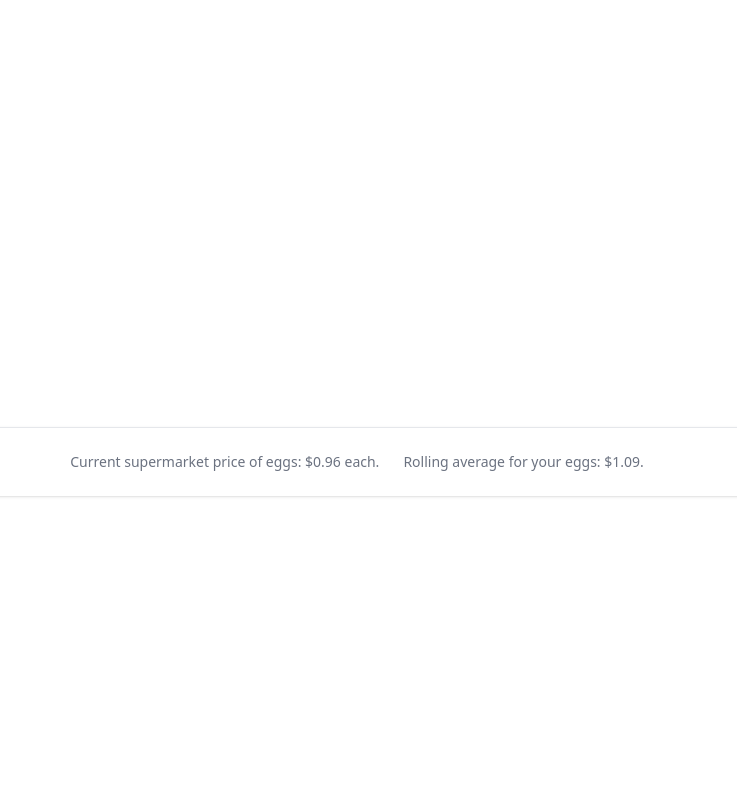
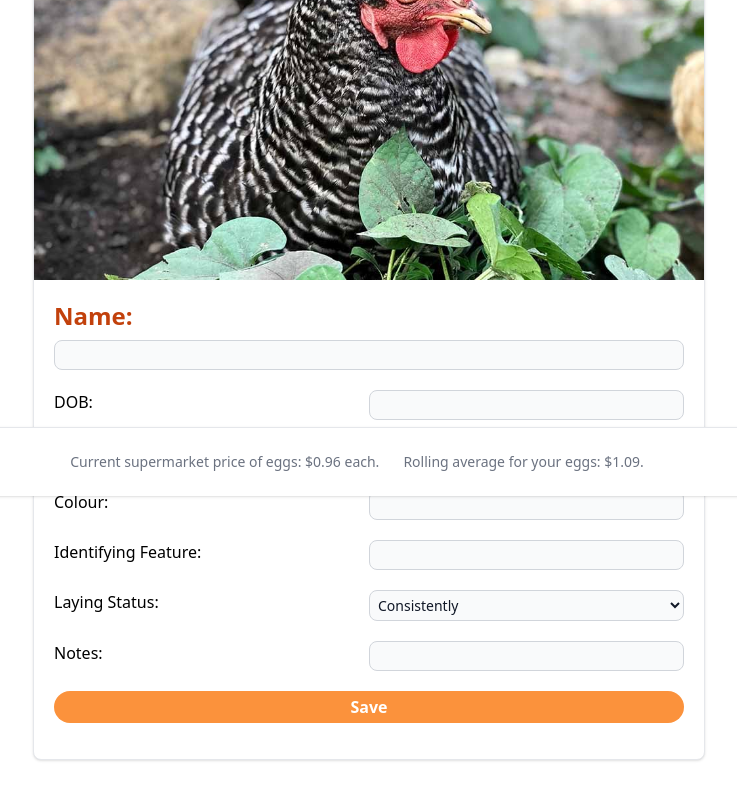
Before and after one commit to eleanor-tosh/chicken-app, a React (Create React App) app: page /edithens in a window 1280 px wide. Shown: the part 304-1104 px from the top of the page, without its empty margins (271-1008 px from the left). Before the commit the page ends 800 px from the top, so only its background shows below. Built offline with nearby package versions, Linux system fonts and the light colour scheme.

Commit message:
edit chicken form

```diff
--- a/src/App.js
+++ b/src/App.js
@@ -10,6 +10,7 @@ import Prices from './pages/Prices.jsx'
 import YourHens from './pages/YourHens.jsx'
 import Recipes from './pages/Recipes.jsx'
 import Record from './pages/Record.jsx'
+import EditHens from './pages/EditHens.jsx'
 
 function App() {
   const [inputResult, setInputData] = useState({
@@ -63,6 +64,7 @@ function App() {
           <Route path="/hens" element={<YourHens />} />
           <Route path="/recipes" element={<Recipes />} />
           <Route path="/record" element={<Record />} />
+          <Route path="/edithens" element={<EditHens />} />
         </Routes>
       </Router>
       <div>
--- a/src/components/Navbar.jsx
+++ b/src/components/Navbar.jsx
@@ -49,7 +49,7 @@ function Navbar() {
                   href="/hens"
                   class="block py-2 pl-3 pr-4 text-gray-700 rounded hover:bg-gray-100 md:hover:bg-transparent md:border-0 md:hover:text-green-700 md:p-0"
                 >
-                  Your Hens
+                  My Hens
                 </a>
               </li>
               <li>
--- /dev/null
+++ b/src/pages/EditHens.jsx
@@ -0,0 +1,84 @@
+import React from 'react'
+
+function EditHens() {
+  return (
+    <div class="container mx-auto px-20">
+      <div class="max-w-2xl mb-10 bg-white border border-gray-200 rounded-lg shadow m-auto">
+        <img class="rounded-t-lg" src="./images/barred-rock1.jpg" alt="" />
+        <div class="p-5">
+          <form>
+            <div class="flex flex-col text-left col-span-full mb-4">
+              <label
+                for="name"
+                class="mb-2 text-2xl font-bold text-orange-700 block"
+              >
+                Name:
+              </label>
+              <input
+                type="string"
+                id="name"
+                name="name"
+                class="bg-gray-50 border border-gray-300 text-gray-900 text-sm rounded-lg p-1 mb-5"
+              ></input>
+              <div class="grid grid-cols-2">
+                <label for="dob">DOB:</label>{' '}
+                <input
+                  type="string"
+                  id="dob"
+                  name="dob"
+                  class="bg-gray-50 border border-gray-300 text-gray-900 text-sm rounded-lg p-1 mb-5"
+                ></input>
+                <label for="breed">Breed:</label>{' '}
+                <input
+                  type="string"
+                  id="breed"
+                  name="breed"
+                  class="bg-gray-50 border border-gray-300 text-gray-900 text-sm rounded-lg p-1 mb-5"
+                ></input>
+                <label for="color">Colour:</label>{' '}
+                <input
+                  type="string"
+                  id="colour"
+                  name="colour"
+                  class="bg-gray-50 border border-gray-300 text-gray-900 text-sm rounded-lg p-1 mb-5"
+                ></input>
+                <label for="feature">Identifying Feature:</label>{' '}
+                <input
+                  type="string"
+                  id="feature"
+                  name="feature"
+                  class="bg-gray-50 border border-gray-300 text-gray-900 text-sm rounded-lg p-1 mb-5"
+                ></input>
+                <label for="laying">Laying Status:</label>{' '}
+                <select
+                  id="laying"
+                  name="laying"
+                  class="bg-gray-50 border border-gray-300 text-gray-900 text-sm rounded-lg p-1 mb-5"
+                >
+                  <option>Consistently</option>
+                  <option>Infrequent</option>
+                  <option>Point-of-Lay</option>
+                  <option>Too Young</option>
+                  <option>Retired</option>
+                </select>
+                <label for="notes">Notes:</label>{' '}
+                <input
+                  type="textbox"
+                  id="notes"
+                  name="notes"
+                  class="bg-gray-50 border border-gray-300 text-gray-900 text-sm rounded-lg p-1 mb-5"
+                ></input>
+              </div>
+
+              <button class="bg-orange-400 hover:bg-orange-700 text-white font-bold py-1 px-4 rounded-full">
+                Save
+              </button>
+            </div>
+          </form>
+        </div>
+      </div>
+    </div>
+  )
+}
+
+export default EditHens
--- a/src/pages/YourHens.jsx
+++ b/src/pages/YourHens.jsx
@@ -3,14 +3,14 @@ import React from 'react'
 function YourHens() {
   return (
     <div class="container grid grid-cols-3 mx-auto mb-20 ">
-      <div class="max-w-sm mb-10 bg-white border border-gray-200 rounded-lg shadow">
+      <div class="max-w-sm mb-10 bg-white border border-gray-200 rounded-lg shadow mx-auto">
         <img class="rounded-t-lg" src="./images/barred-rock1.jpg" alt="" />
         <div class="p-5">
           <div class="flex">
             <h5 class="mb-2 text-2xl font-bold tracking-tight text-orange-700 justify-start">
               Name: Henny
             </h5>{' '}
-            <a href="">
+            <a href="/edithens">
               <i class="fa fa-edit ml-3 hover:bg-orange-200 rounded text-orange-400"></i>
             </a>
           </div>
@@ -28,7 +28,7 @@ function YourHens() {
         </div>
       </div>
 
-      <div class="max-w-sm mb-10 bg-white border border-gray-200 rounded-lg shadow">
+      <div class="max-w-sm mb-10 bg-white border border-gray-200 rounded-lg shadow mx-auto">
         <img class="rounded-t-lg" src="./images/barred-rock2.jpg" alt="" />
         <div class="p-5">
           <h5 class="mb-2 text-2xl font-bold tracking-tight text-orange-700">
@@ -44,15 +44,14 @@ function YourHens() {
               <li>Notes: Really likes strawberries</li>
             </ul>
           </p>
-          <div class="align-bottom">
-            <button class="bg-orange-400 hover:bg-orange-700 text-white font-bold py-1 px-4 rounded-full">
-              Edit
-            </button>
-          </div>
+
+          <button class="bg-orange-400 hover:bg-orange-700 text-white font-bold py-1 px-4 rounded-full">
+            Edit
+          </button>
         </div>
       </div>
 
-      <div class="max-w-sm mb-10 bg-white border border-gray-200 rounded-lg shadow ">
+      <div class="max-w-sm mb-10 bg-white border border-gray-200 rounded-lg shadow mx-auto">
         <img class="rounded-t-lg" src="./images/speckled-sussex1.jpg" alt="" />
         <div class="p-5">
           <h5 class="mb-2 text-2xl font-bold tracking-tight text-orange-700">
@@ -77,11 +76,11 @@ function YourHens() {
         </div>
       </div>
 
-      <div class="max-w-sm mb-10 bg-white border border-gray-200 rounded-lg shadow">
+      <div class="max-w-sm mb-10 bg-white border border-gray-200 rounded-lg shadow mx-auto">
         <img class="rounded-t-lg" src="./images/speckled-sussex2.jpg" alt="" />
         <div class="p-5">
           <h5 class="mb-2 text-2xl font-bold tracking-tight text-orange-700">
-            Name: Dumb Brown
+            Name: Brown
           </h5>
           <p class="mb-3 font-normal text-gray-700">
             <ul>
@@ -90,7 +89,7 @@ function YourHens() {
               <li>Colour: Brown and White</li>
               <li>Identifying Feature: Kind of a fluffy face</li>
               <li>Currently Laying? Yes</li>
-              <li>Notes: Does dumb stuuff</li>
+              <li>Notes: Does dumb stuff</li>
             </ul>
           </p>
           <button class="bg-orange-400 hover:bg-orange-700 text-white font-bold py-1 px-4 rounded-full">
@@ -99,13 +98,13 @@ function YourHens() {
         </div>
       </div>
 
-      <div class="max-w-sm mb-10 bg-white border border-gray-200 rounded-lg shadow dark:bg-gray-800 dark:border-gray-700">
+      <div class="max-w-sm mb-10 bg-white border border-gray-200 rounded-lg shadow mx-auto">
         <img class="rounded-t-lg" src="./images/speckled-sussex3.jpg" alt="" />
         <div class="p-5">
-          <h5 class="mb-2 text-2xl font-bold tracking-tight text-orange-700 dark:text-white">
+          <h5 class="mb-2 text-2xl font-bold tracking-tight text-orange-700">
             Name: Speck
           </h5>
-          <p class="mb-3 font-normal text-gray-700 dark:text-gray-400">
+          <p class="mb-3 font-normal text-gray-700">
             <ul>
               <li>Age: 2 Years</li>
               <li>Breed: Speckled Sussex</li>
```
